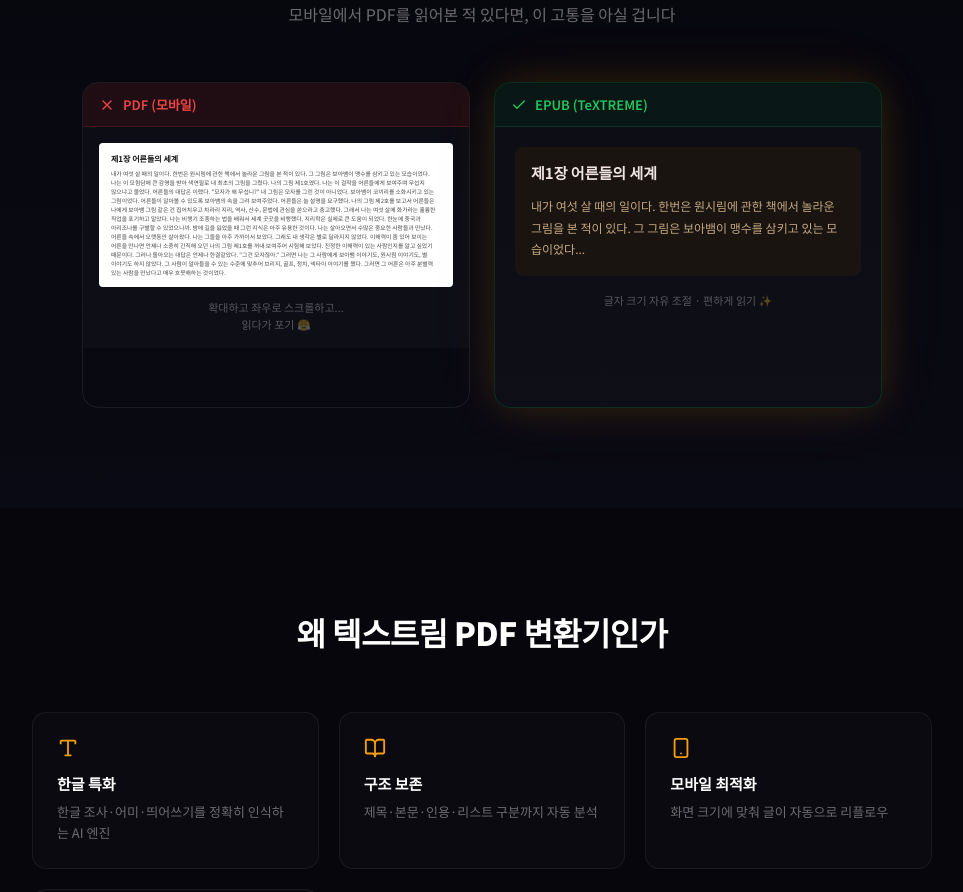
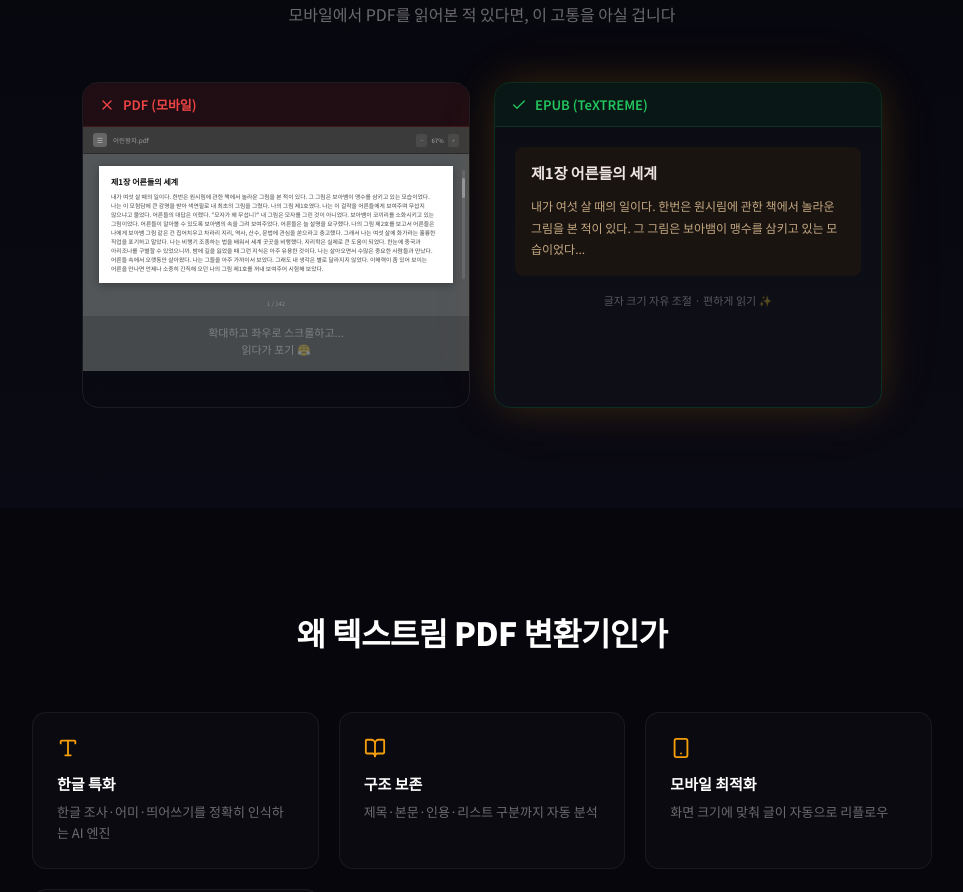
Before and after one commit to Bookfow/textreme, a Next.js app: page / in a window 1280 px wide. Shown: the part 1640-2532 px from the top of the page, without its empty margins (158-1121 px from the left). Built offline with nearby package versions, Linux system fonts and the light colour scheme.

Commit message:
landing: PDF 목업 실제 뷰어 UI로 개선

```diff
--- a/src/app/page.tsx
+++ b/src/app/page.tsx
@@ -308,14 +308,37 @@
                   <X size={16} color="#ef4444" />
                   <span style={{ color: "#ef4444", fontSize: 13, fontWeight: 600 }}>PDF (모바일)</span>
                 </div>
-                <div style={{ padding: 16, background: "rgba(255,255,255,0.02)" }}>
-                  <div style={{ background: "#fff", borderRadius: 4, padding: "10px 12px" }}>
-                    <div style={{ fontSize: 8, color: "#111", fontWeight: 700, marginBottom: 4 }}>제1장 어른들의 세계</div>
-                    <div style={{ fontSize: 5.8, color: "#444", lineHeight: 1.55, wordBreak: "keep-all" }}>
-                      내가 여섯 살 때의 일이다. 한번은 원시림에 관한 책에서 놀라운 그림을 본 적이 있다. 그 그림은 보아뱀이 맹수를 삼키고 있는 모습이었다. 나는 이 모험담에 큰 감명을 받아 색연필로 내 최초의 그림을 그렸다. 나의 그림 제1호였다. 나는 이 걸작을 어른들에게 보여주며 무섭지 않으냐고 물었다. 어른들의 대답은 이랬다. &quot;모자가 왜 무섭니?&quot; 내 그림은 모자를 그린 것이 아니었다. 보아뱀이 코끼리를 소화시키고 있는 그림이었다. 어른들이 알아볼 수 있도록 보아뱀의 속을 그려 보여주었다. 어른들은 늘 설명을 요구했다. 나의 그림 제2호를 보고서 어른들은 나에게 보아뱀 그림 같은 건 집어치우고 차라리 지리, 역사, 산수, 문법에 관심을 쏟으라고 충고했다. 그래서 나는 여섯 살에 화가라는 훌륭한 직업을 포기하고 말았다. 나는 비행기 조종하는 법을 배워서 세계 곳곳을 비행했다. 지리학은 실제로 큰 도움이 되었다. 한눈에 중국과 아리조나를 구별할 수 있었으니까. 밤에 길을 잃었을 때 그런 지식은 아주 유용한 것이다. 나는 살아오면서 수많은 중요한 사람들과 만났다. 어른들 속에서 오랫동안 살아왔다. 나는 그들을 아주 가까이서 보았다. 그래도 내 생각은 별로 달라지지 않았다. 이해력이 좀 있어 보이는 어른을 만나면 언제나 소중히 간직해 오던 나의 그림 제1호를 꺼내 보여주어 시험해 보았다. 진정한 이해력이 있는 사람인지를 알고 싶었기 때문이다. 그러나 돌아오는 대답은 언제나 한결같았다. &quot;그건 모자잖아.&quot; 그러면 나는 그 사람에게 보아뱀 이야기도, 원시림 이야기도, 별 이야기도 하지 않았다. 그 사람이 알아들을 수 있는 수준에 맞추어 브리지, 골프, 정치, 넥타이 이야기를 했다. 그러면 그 어른은 아주 분별력 있는 사람을 만났다고 매우 흐뭇해하는 것이었다.
+                <div style={{ padding: 0, background: "#525659" }}>
+                  {/* PDF viewer toolbar */}
+                  <div style={{ display: "flex", alignItems: "center", justifyContent: "space-between", padding: "6px 10px", background: "#3b3b3b", borderBottom: "1px solid #2a2a2a" }}>
+                    <div style={{ display: "flex", alignItems: "center", gap: 6 }}>
+                      <div style={{ width: 14, height: 14, borderRadius: 3, background: "#666", display: "flex", alignItems: "center", justifyContent: "center" }}>
+                        <span style={{ fontSize: 7, color: "#bbb" }}>☰</span>
+                      </div>
+                      <span style={{ fontSize: 6.5, color: "#999", maxWidth: 80, overflow: "hidden", textOverflow: "ellipsis", whiteSpace: "nowrap" }}>어린왕자.pdf</span>
+                    </div>
+                    <div style={{ display: "flex", alignItems: "center", gap: 4 }}>
+                      <div style={{ fontSize: 6, color: "#888", padding: "2px 4px", background: "#4a4a4a", borderRadius: 2 }}>−</div>
+                      <span style={{ fontSize: 6, color: "#aaa" }}>67%</span>
+                      <div style={{ fontSize: 6, color: "#888", padding: "2px 4px", background: "#4a4a4a", borderRadius: 2 }}>+</div>
                     </div>
                   </div>
-                  <p style={{ color: "rgba(255,255,255,0.3)", fontSize: 11, textAlign: "center", marginTop: 12 }}>
+                  {/* PDF page area */}
+                  <div style={{ padding: "12px 16px", position: "relative" }}>
+                    <div style={{ background: "#fff", padding: "10px 12px", boxShadow: "0 2px 8px rgba(0,0,0,0.3)", position: "relative" }}>
+                      <div style={{ fontSize: 8, color: "#111", fontWeight: 700, marginBottom: 4 }}>제1장 어른들의 세계</div>
+                      <div style={{ fontSize: 5.8, color: "#444", lineHeight: 1.55, wordBreak: "keep-all" }}>
+                        내가 여섯 살 때의 일이다. 한번은 원시림에 관한 책에서 놀라운 그림을 본 적이 있다. 그 그림은 보아뱀이 맹수를 삼키고 있는 모습이었다. 나는 이 모험담에 큰 감명을 받아 색연필로 내 최초의 그림을 그렸다. 나의 그림 제1호였다. 나는 이 걸작을 어른들에게 보여주며 무섭지 않으냐고 물었다. 어른들의 대답은 이랬다. &quot;모자가 왜 무섭니?&quot; 내 그림은 모자를 그린 것이 아니었다. 보아뱀이 코끼리를 소화시키고 있는 그림이었다. 어른들이 알아볼 수 있도록 보아뱀의 속을 그려 보여주었다. 어른들은 늘 설명을 요구했다. 나의 그림 제2호를 보고서 어른들은 나에게 보아뱀 그림 같은 건 집어치우고 차라리 지리, 역사, 산수, 문법에 관심을 쏟으라고 충고했다. 그래서 나는 여섯 살에 화가라는 훌륭한 직업을 포기하고 말았다. 나는 비행기 조종하는 법을 배워서 세계 곳곳을 비행했다. 지리학은 실제로 큰 도움이 되었다. 한눈에 중국과 아리조나를 구별할 수 있었으니까. 밤에 길을 잃었을 때 그런 지식은 아주 유용한 것이다. 나는 살아오면서 수많은 중요한 사람들과 만났다. 어른들 속에서 오랫동안 살아왔다. 나는 그들을 아주 가까이서 보았다. 그래도 내 생각은 별로 달라지지 않았다. 이해력이 좀 있어 보이는 어른을 만나면 언제나 소중히 간직해 오던 나의 그림 제1호를 꺼내 보여주어 시험해 보았다.
+                      </div>
+                    </div>
+                    {/* Scrollbar */}
+                    <div style={{ position: "absolute", right: 4, top: 16, bottom: 16, width: 3, background: "rgba(255,255,255,0.1)", borderRadius: 2 }}>
+                      <div style={{ width: 3, height: 20, background: "rgba(255,255,255,0.3)", borderRadius: 2, marginTop: 8 }} />
+                    </div>
+                  </div>
+                  {/* Page indicator */}
+                  <div style={{ textAlign: "center", padding: "4px 0 8px", fontSize: 6, color: "#888" }}>1 / 142</div>
+                  <p style={{ color: "rgba(255,255,255,0.3)", fontSize: 11, textAlign: "center", padding: "8px 0 14px", background: "rgba(0,0,0,0.15)" }}>
                     확대하고 좌우로 스크롤하고...<br />읽다가 포기 😤
                   </p>
                 </div>
```
